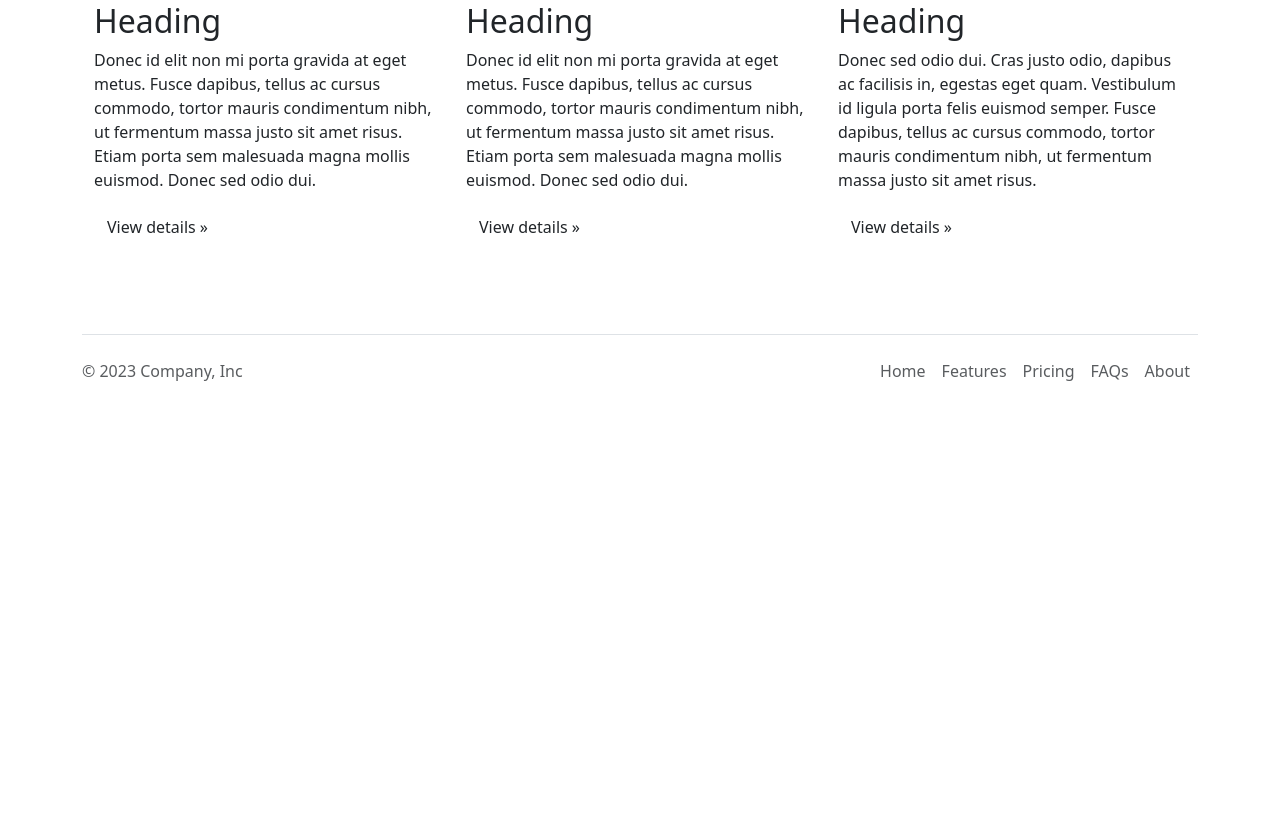
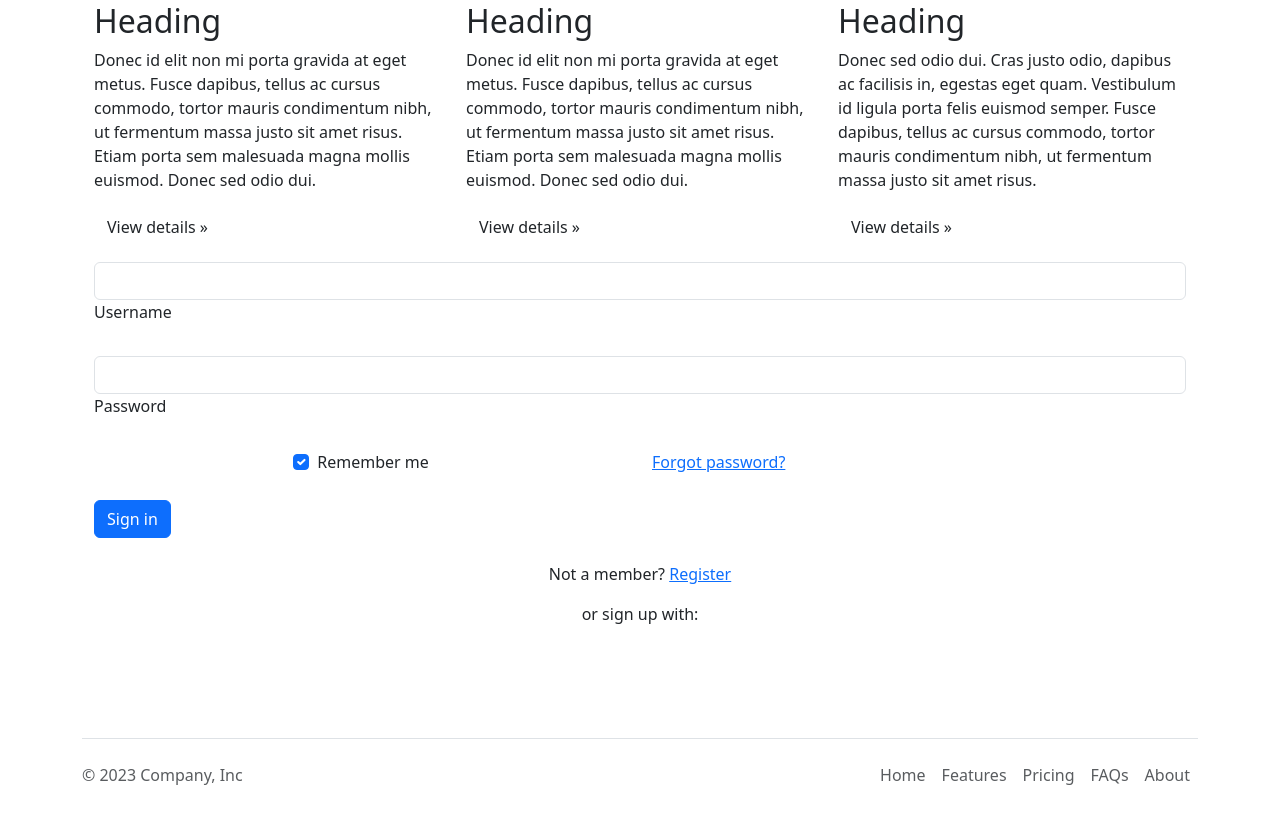
Before and after one commit to fishurways/lendlink_project, a Flask app: page / in a window 1280 px wide. Shown: the part 276-1111 px from the top of the page. Before the commit the page ends 657 px from the top, so only its background shows below. Run offline with Flask 3, Linux system fonts and the light colour scheme; some libraries are stand-ins or nearby versions.

Commit message:
adding login logic

```diff
--- a/app/templates/index.html
+++ b/app/templates/index.html
@@ -29,6 +29,78 @@
             <p><button class="btn" href="#">View details &raquo;</button></p>
         </div>
     </div>
+
+    <div class="row">
+      {% with messages = get_flashed_messages() %}
+      {% if messages %}
+      <ul class="flashes">
+	{% for message in messages %}
+	<li>{{ message }}</li>
+	{% endfor %}
+      </ul>
+      {% endif %}
+      {% endwith %}
+    </div>
+
+    <div class="row">
+
+
+        <form action="/login" method="post">
+	  <!-- Email input -->
+	  <div class="form-outline mb-4">
+	    <input type="text" id="username" name="username" class="form-control" />
+	    <label class="form-label" for="form2Example1">Username</label>
+	  </div>
+
+	  <!-- Password input -->
+	  <div class="form-outline mb-4">
+	    <input type="password" id="password" name="password" class="form-control" />
+	    <label class="form-label" for="form2Example2">Password</label>
+	  </div>
+
+	  <!-- 2 column grid layout for inline styling -->
+	  <div class="row mb-4">
+	    <div class="col d-flex justify-content-center">
+	      <!-- Checkbox -->
+	      <div class="form-check">
+		<input class="form-check-input" type="checkbox" value="" id="form2Example31" checked />
+		<label class="form-check-label" for="form2Example31"> Remember me </label>
+	      </div>
+	    </div>
+
+	    <div class="col">
+	      <!-- Simple link -->
+	      <a href="#!">Forgot password?</a>
+	    </div>
+	  </div>
+
+	  <!-- Submit button -->
+	  <button type="submit" class="btn btn-primary btn-block mb-4">Sign in</button>
+
+	  <!-- Register buttons -->
+	  <div class="text-center">
+	    <p>Not a member? <a href="#!">Register</a></p>
+	    <p>or sign up with:</p>
+	    <button type="button" class="btn btn-link btn-floating mx-1">
+	      <i class="fab fa-facebook-f"></i>
+	    </button>
+
+	    <button type="button" class="btn btn-link btn-floating mx-1">
+	      <i class="fab fa-google"></i>
+	    </button>
+
+	    <button type="button" class="btn btn-link btn-floating mx-1">
+	      <i class="fab fa-twitter"></i>
+	    </button>
+
+	    <button type="button" class="btn btn-link btn-floating mx-1">
+	      <i class="fab fa-github"></i>
+	    </button>
+	  </div>
+	</form>
+
+
+    </div>
 </div>
 
 {% endblock %}
--- a/app/views.py
+++ b/app/views.py
@@ -1,21 +1,43 @@
-# di sini tempat import common library
+from app import app
+from app import User
+
+# di sini tempat import built-in library
 import random
 
 # di sini tempat import library yang khusus untuk project ini
-from flask import render_template
-from app import app
+from flask import render_template, request, redirect, url_for, flash
+from werkzeug.security import generate_password_hash, check_password_hash
 
-#############################################
-import random
 
 @app.route("/")
 def index():
     return render_template("index.html")
 
-@app.route("/login")
+@app.route("/login", methods=["POST"])
 def login():
     '''This is for login page.'''
-    return render_template("login.html")
+    username = request.form["username"]
+    password = request.form["password"]
+
+    print(username)
+    print(password)
+
+    user = User.query.filter_by(username=username).first()
+
+    if user and check_password_hash(user.password, password):
+        # Login sukses
+        flash("Login sukses!", "success")
+        return redirect(url_for("welcome"))
+    else:
+        # Login gagal
+        flash("Login gagal. Periksa kembali username dan password Anda.", "danger")
+        return redirect(url_for("index"))
+
+@app.route("/welcome")
+def welcome():
+    return "Selamat datang! Anda berhasil login."
+
+
 
 @app.route("/register")
 def register():
```
Also changed, not shown: app/__init__.py (+26 -0 lines).
